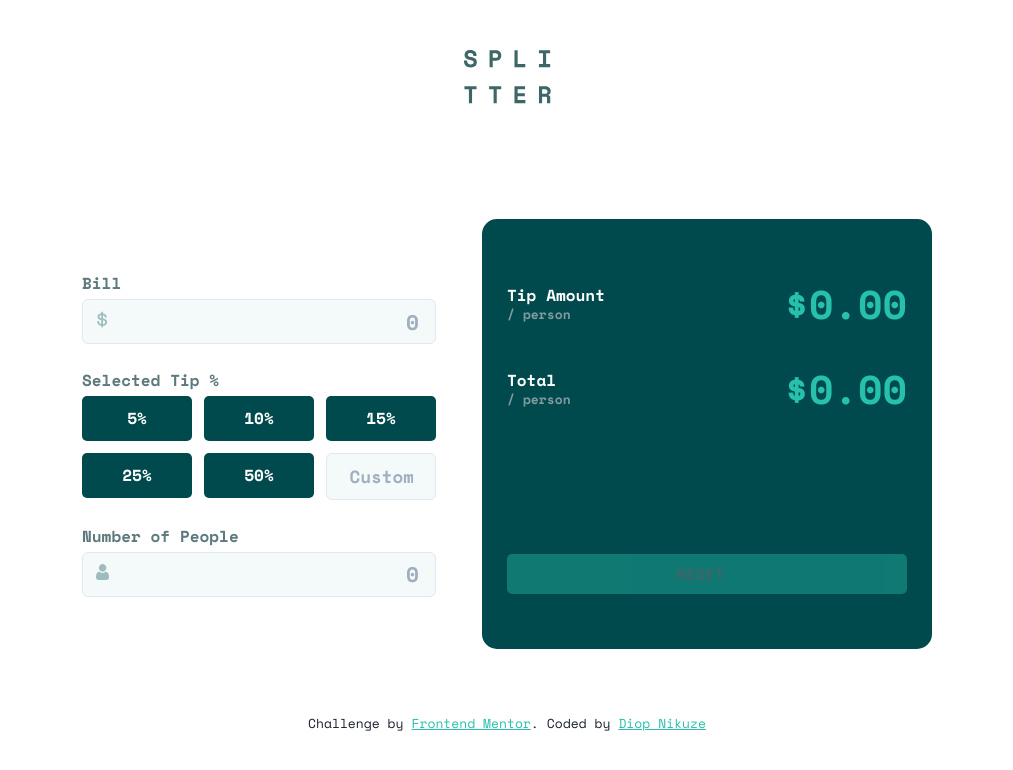
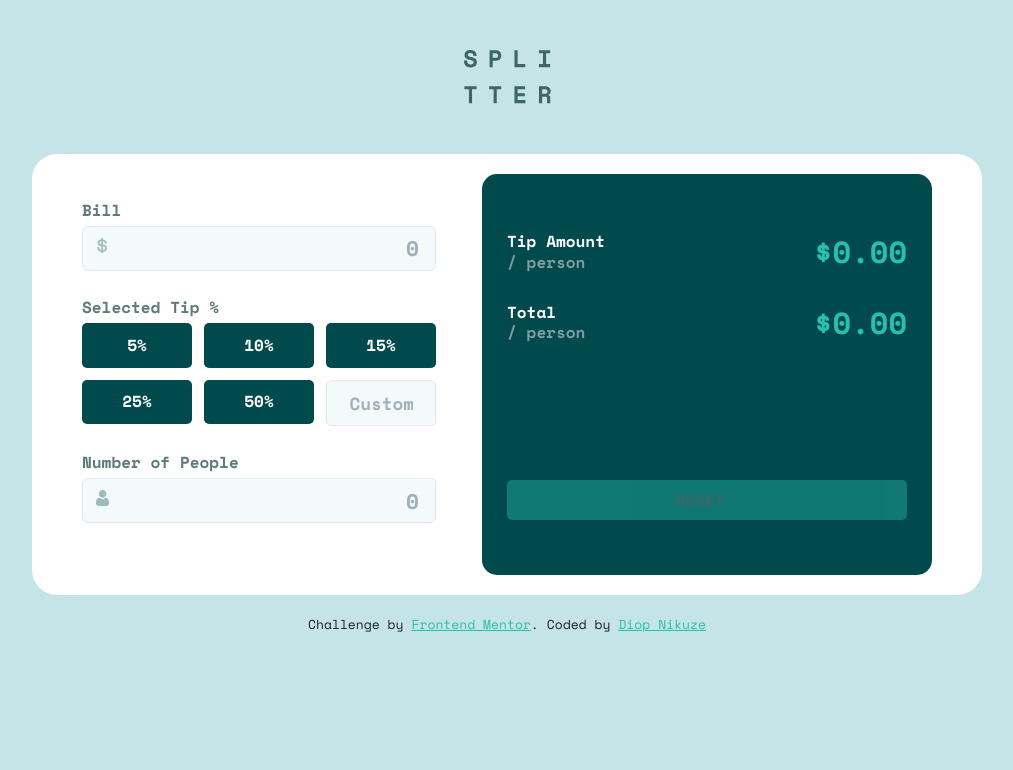
Before and after one commit to Diop-Nikuze/Tip-Calculator-App, a React (Create React App) app: page / in a window 1280 px wide. Shown: the top 770 px of the page, without its empty margins (133-1146 px from the left). Built offline with nearby package versions, Linux system fonts and the light colour scheme.

Commit message:
challenge done

```diff
--- a/src/App.js
+++ b/src/App.js
@@ -59,12 +59,15 @@ function App() {
 
       <Flex
         alignItems="center"
-        h="70vh"
         justifyContent="space-between"
+        flexDir={{ base: "column", sm: "column", md: "column", lg: "row" }}
         maxWidth="90%"
         w={950}
         margin="0 auto"
-        px="50px"
+        px={{ base: "35px", sm: "35px", md: "35px", lg: "50px" }}
+        py="20px"
+        bgColor="white"
+        borderRadius="1.5625rem"
       >
         <Box>
           <Bill handleBill={handleBill} value={bill} />
@@ -77,7 +80,7 @@ function App() {
         <Box
           bgColor="hsl(183, 100%, 15%)"
           borderRadius=" 0.9375rem"
-          w={450}
+          w={{ base: "100%", sm: "100%", md: "100%", lg: 450 }}
           fontWeight="700"
         >
           <Results
--- a/src/components/Footer.js
+++ b/src/components/Footer.js
@@ -2,7 +2,11 @@ import { Box } from "@chakra-ui/react";
 
 const Footer = () => {
   return (
-    <Box textAlign="center" fontSize={13}>
+    <Box
+      textAlign="center"
+      fontSize={{ base: 10, sm: 10, md: 13, lg: 13 }}
+      my={5}
+    >
       Challenge by{" "}
       <a
         href="https://www.frontendmentor.io?ref=challenge"
--- a/src/components/People.js
+++ b/src/components/People.js
@@ -30,6 +30,7 @@ const People = ({ handlePeople, value }) => {
           _hover={{ border: "2px solid  hsl(172, 67%, 45%)" }}
           _focus={{ border: "2px solid  hsl(172, 67%, 45%)" }}
           cursor="pointer"
+          mb={{ base: 7, sm: 7 }}
         />
       </InputGroup>
     </div>
--- a/src/components/Results.js
+++ b/src/components/Results.js
@@ -6,21 +6,30 @@ const Results = ({ bill, selectedPercent, people, handleReset, disabled }) => {
   const total = people > 0 ? +bill / +people + tipAmount : 0;
 
   return (
-    <Box px={25} py={55} margin="0 auto">
+    <Box px={25} py={{ base: 30, sm: 30, md: 55, lg: 55 }} margin="0 auto">
       <Flex
         justifyContent="space-between"
         mb={25}
         alignItems="center"
         fontWeight="700"
       >
-        <Flex flexDir="column" lineHeight="1.3" fontSize="1rem">
+        <Flex
+          flexDir="column"
+          lineHeight="1.3"
+          fontSize={{ base: "0.7rem", sm: "0.7rem", md: "1rem", lg: "1rem" }}
+        >
           <span style={{ color: "white" }}>Tip Amount</span>
-          <span style={{ fontSize: ".8125rem", color: "hsl(184, 14%, 56%)" }}>
-            / person
-          </span>
+          <span style={{ color: "hsl(184, 14%, 56%)" }}>/ person</span>
         </Flex>
-        <Box fontSize=" 1.90625rem">
-          <h1 style={{ color: "hsl(172, 67%, 45%)", fontSize: "2.5rem" }}>
+        <Box
+          fontSize={{
+            base: "1.1rem",
+            sm: "1.1rem",
+            md: "1.9rem",
+            lg: "1.9rem",
+          }}
+        >
+          <h1 style={{ color: "hsl(172, 67%, 45%)" }}>
             ${tipAmount.toFixed(2)}
           </h1>
         </Box>
@@ -29,19 +38,26 @@ const Results = ({ bill, selectedPercent, people, handleReset, disabled }) => {
       <Flex
         justifyContent="space-between"
         alignItems="center"
-        mb={135}
+        mb={{ base: 50, sm: 50, md: 135, lg: 135 }}
         fontWeight="700"
       >
-        <Flex flexDir="column" lineHeight="1.3" fontSize="1rem">
+        <Flex
+          flexDir="column"
+          lineHeight="1.3"
+          fontSize={{ base: "0.7rem", sm: "0.7rem", md: "1rem", lg: "1rem" }}
+        >
           <span style={{ color: "white" }}>Total </span>
-          <span style={{ fontSize: ".8125rem", color: "hsl(184, 14%, 56%)" }}>
-            / person
-          </span>
+          <span style={{ color: "hsl(184, 14%, 56%)" }}>/ person</span>
         </Flex>
-        <Box fontSize=" 1.90625rem">
-          <h1 style={{ color: "hsl(172, 67%, 45%)", fontSize: "2.5rem" }}>
-            ${total.toFixed(2)}
-          </h1>
+        <Box
+          fontSize={{
+            base: "1.1rem",
+            sm: "1.1rem",
+            md: "1.9rem",
+            lg: "1.9rem",
+          }}
+        >
+          <h1 style={{ color: "hsl(172, 67%, 45%)" }}>${total.toFixed(2)}</h1>
         </Box>
       </Flex>
 
--- a/src/components/Tips.js
+++ b/src/components/Tips.js
@@ -15,7 +15,12 @@ const Tips = ({ updatePercent, value }) => {
         Selected Tip %
       </h4>
       <Grid
-        gridTemplateColumns="repeat(3,110px)"
+        gridTemplateColumns={{
+          base: "repeat(2,1fr)",
+          sm: "repeat(2,1fr)",
+          md: "repeat(3,1fr)",
+          lg: "repeat(3,110px)",
+        }}
         gap={3}
         fontSize="1.5rem;"
         mt={1}
@@ -46,7 +51,7 @@ const Tips = ({ updatePercent, value }) => {
         <Input
           onChange={updatePercent}
           value={value}
-          placeholder="Custom"
+          placeholder="Custom %"
           textAlign="right"
           size="md"
           p="1.4rem"
--- a/src/theme/theme.js
+++ b/src/theme/theme.js
@@ -1,8 +1,13 @@
 import { extendTheme } from "@chakra-ui/react";
 
 const theme = extendTheme({
-  fonts: {
-    body: "Space Mono",
+  styles: {
+    global: {
+      "html, body": {
+        fontFamily: "Space Mono",
+        backgroundColor: "#c5e4e7",
+      },
+    },
   },
 });
 
```
